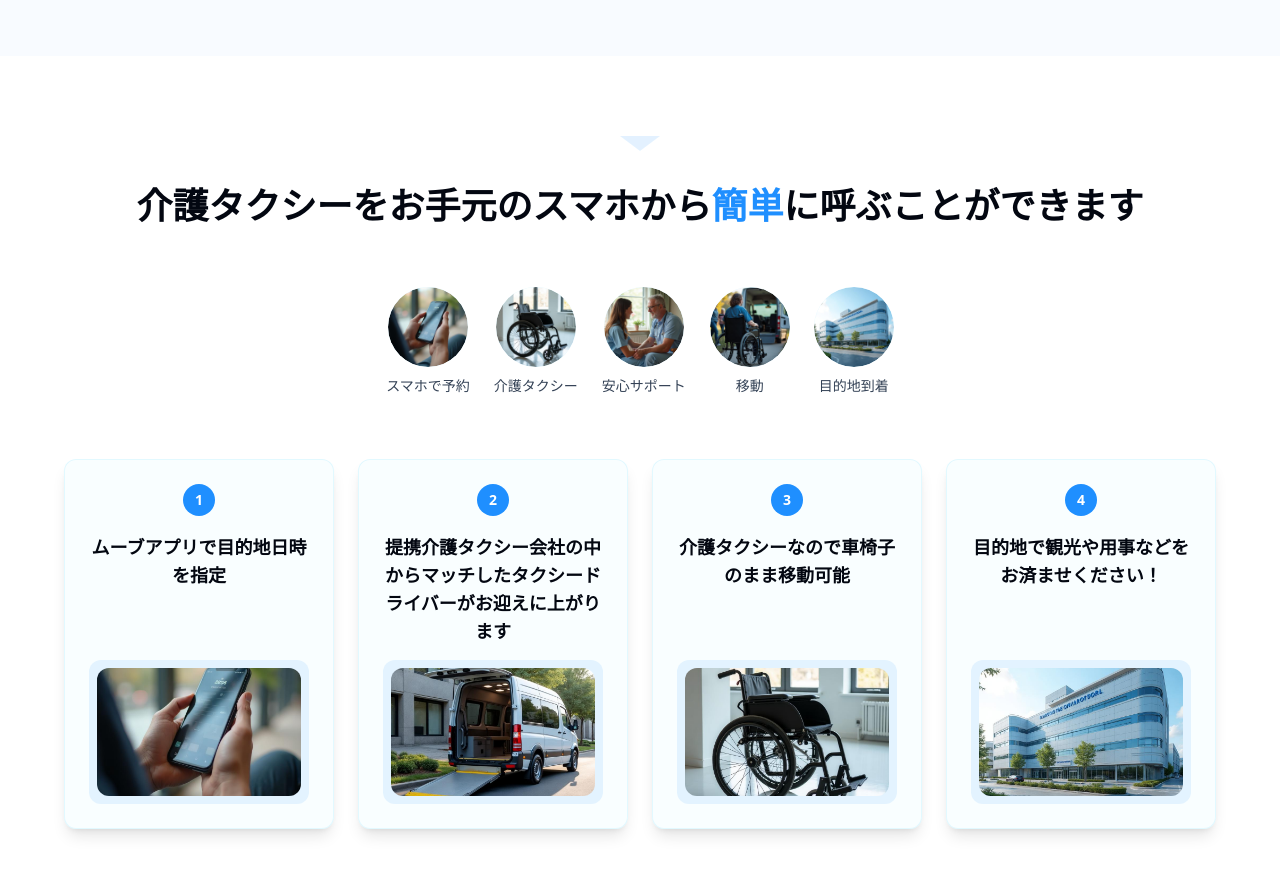
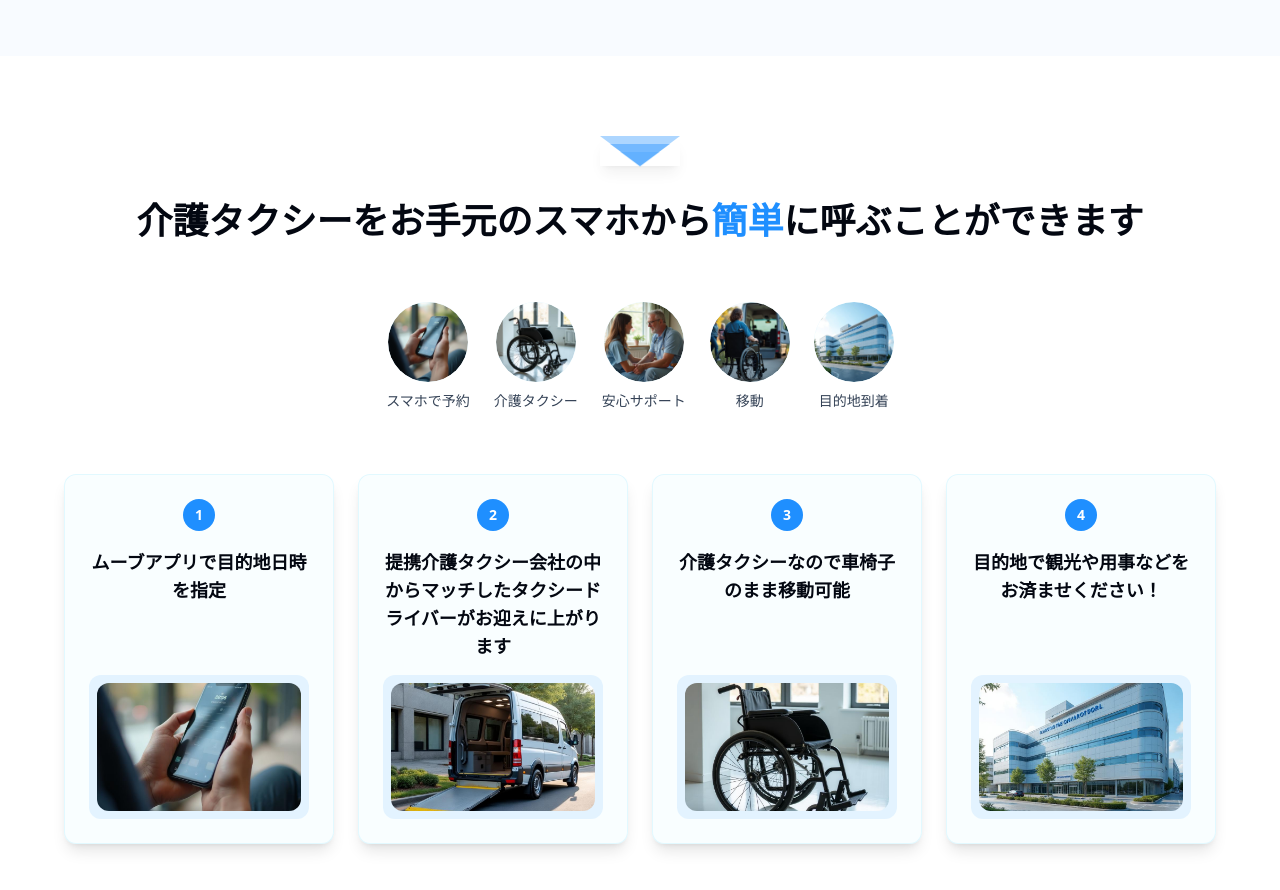
Before and after one commit to SayakaYamaguchi1217/textify-image-page, a React (Vite) app: page / in a window 1280 px wide. Shown: the part 1140-2030 px from the top of the page. Built offline with nearby package versions, Linux system fonts and the light colour scheme.

Commit message:
Update visual cue
Increase the size and prominence of the downward-pointing triangle visual cue for improved eye-tracking.

```diff
--- a/src/components/ServiceExplanation.tsx
+++ b/src/components/ServiceExplanation.tsx
@@ -21,7 +21,11 @@ const ServiceExplanation = () => {
         <div className="text-center mb-16">
           {/* 下矢印型の視線誘導 */}
           <div className="flex justify-center mb-8">
-            <div className="w-0 h-0 border-l-[20px] border-r-[20px] border-t-[15px] border-l-transparent border-r-transparent border-t-primary/20 animate-pulse"></div>
+            <div className="relative">
+              <div className="w-0 h-0 border-l-[40px] border-r-[40px] border-t-[30px] border-l-transparent border-r-transparent border-t-primary/60 animate-pulse shadow-lg"></div>
+              <div className="absolute top-2 left-1/2 transform -translate-x-1/2 w-0 h-0 border-l-[30px] border-r-[30px] border-t-[22px] border-l-transparent border-r-transparent border-t-primary/40"></div>
+              <div className="absolute top-4 left-1/2 transform -translate-x-1/2 w-0 h-0 border-l-[20px] border-r-[20px] border-t-[15px] border-l-transparent border-r-transparent border-t-primary/20"></div>
+            </div>
           </div>
           <h2 className="text-3xl md:text-4xl font-bold text-foreground mb-6 font-japanese">
             介護タクシーをお手元のスマホから<span className="text-primary">簡単</span>に呼ぶことができます
```
